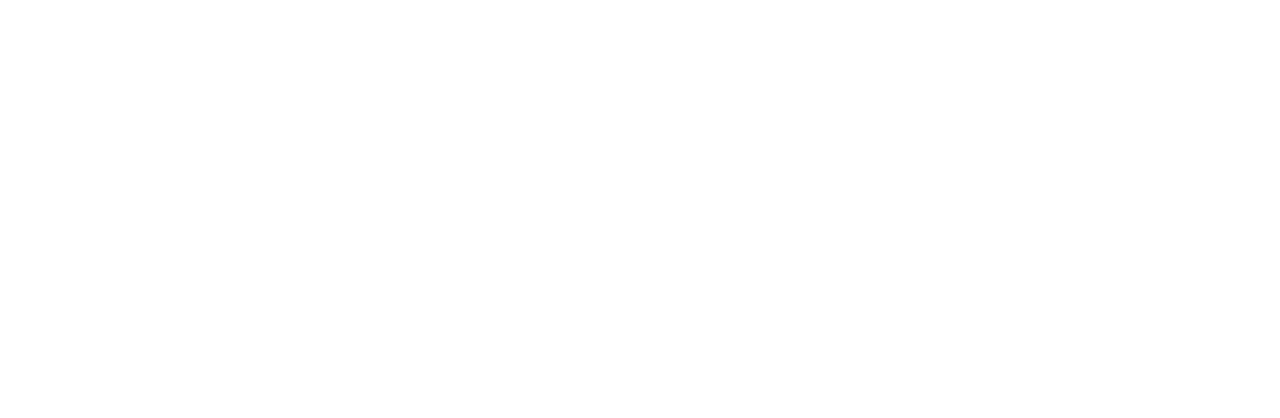
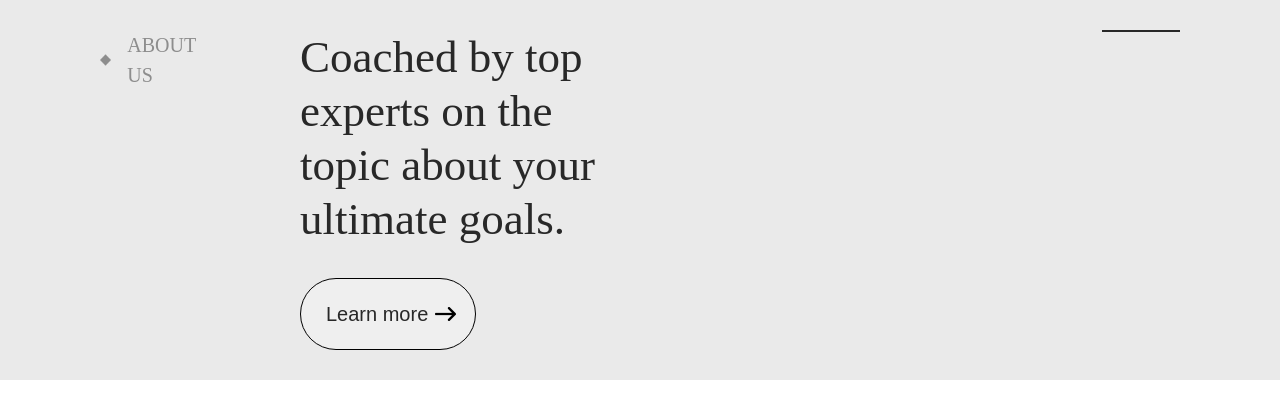
Before and after one commit to archis-academy/june-frontend-eskool-1, a plain HTML site: page index.html in a window 1280 px wide. Drawn offline with Linux system fonts and the light colour scheme.

Commit message:
[JU-1]-Create About us Section

```diff
--- a/index.html
+++ b/index.html
@@ -6,5 +6,42 @@
     <title>Eskool</title>
     <link rel="stylesheet" href="/styles/style.css" />
   </head>
-  <body></body>
+  <body>
+    <div id="about-us">
+      <!-- 1. Kısım --- ABOUT US HEADER -->
+      <div class="header">
+        <div class="header-container">
+          <!-- kapsayıcı -->
+          <div class="container-item-1">
+            <!-- 1.div -->
+            <img src="images/Rectangle 46.png" alt="logo" />
+            <h2>ABOUT US</h2>
+          </div>
+          <div class="container-item-2">
+            <!-- 2.div -->
+            <div class="container-child-1">
+              <p>
+                Coached by top experts on the topic about your ultimate goals.
+              </p>
+              <button class="header-btn">
+                Learn more
+                <span><img src="images/Vector.png" alt="sağ ok" /></span>
+              </button>
+            </div>
+            <div class="container-child-2"></div>
+          </div>
+        </div>
+      </div>
+
+      <!-- 2. Kısım --- MAİN CARDS -->
+      <div class="main">
+        <div class="main-container">
+          <!-- kapsayıcı -->
+          <div class="cards item-1"></div>
+          <div class="cards item-2"></div>
+          <div class="cards item-3"></div>
+        </div>
+      </div>
+    </div>
+  </body>
 </html>
--- a/styles/style.css
+++ b/styles/style.css
@@ -3,3 +3,75 @@
   padding: 0;
   box-sizing: border-box;
 }
+.header {
+  width: 100%;
+  /* height: 355px; */
+  background-color: #eaeaea;
+}
+.header-container {
+  display: flex;
+  align-items: flex-start;
+  justify-content: flex-start;
+  gap: 100px;
+  padding: 30px 100px;
+}
+.container-item-1 {
+  display: flex;
+  align-items: center;
+  justify-content: center;
+  gap: 16px;
+  width: 200px;
+  /* border: 1px solid red; */
+}
+.container-item-1 img {
+  width: 12px;
+  height: 12px;
+  color: #8d8d8d;
+}
+.container-item-1 h2 {
+  font-size: 20px;
+  font-weight: 500;
+  line-height: 30px;
+  color: #8d8d8d;
+}
+
+.container-item-2 {
+  display: flex;
+  align-items: flex-start;
+  justify-content: space-between;
+  gap: 500px;
+  width: calc(100% - 200px);
+  /* border: 1px solid red; */
+}
+.container-child-1 {
+  display: flex;
+  flex-direction: column;
+  align-items: flex-start;
+  justify-content: center;
+  gap: 32px;
+}
+.container-child-1 p {
+  font-size: 45px;
+  font-weight: 400;
+  line-height: 54px;
+  color: #282828;
+}
+.container-child-1 .header-btn {
+  font-size: 20px;
+  font-weight: 500;
+  line-height: 30px;
+  color: #282828;
+  border: 1px solid #000;
+  padding: 20px 19px 20px 25px;
+  border-radius: 50px;
+  cursor: pointer;
+}
+.container-child-1 .header-btn span {
+  width: 21px;
+  height: 14px;
+  color: #000000;
+}
+.container-child-2 {
+  width: 284px;
+  border: 1.5px solid #282828;
+}
```
Also changed, not shown: images/Group.png (added), images/Rectangle 46.png (added), images/ThrXWi.png (added), images/Vector.png (added), images/christin-hume-Hcfwew744z4-unsplash.png (added).
